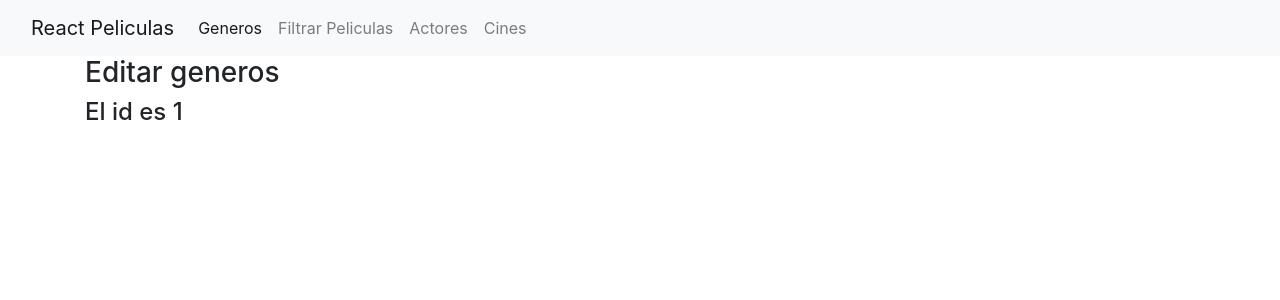
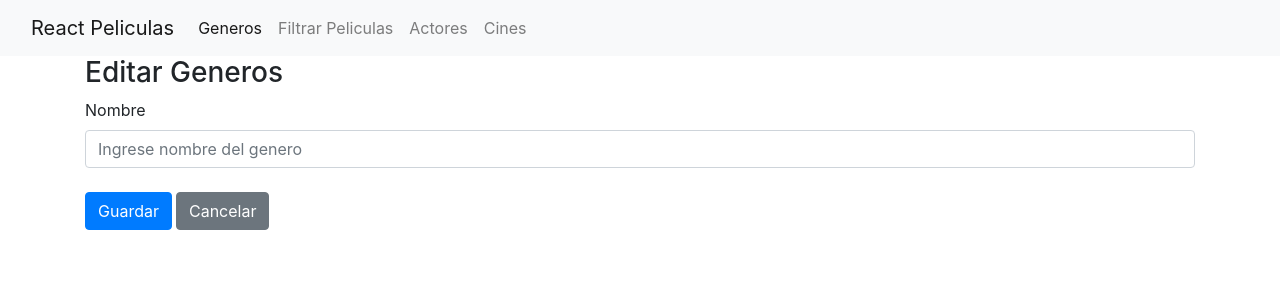
Before and after one commit to aramirezm89/react-peliculas, a React (Create React App) app: page /generos/editar/1 in a window 1280 px wide. Shown: the top 300 px of the page. Built offline with nearby package versions, Linux system fonts and the light colour scheme.

Commit message:
ReutilizandoFormCrearEditar

```diff
--- a/src/peliculas/generos/CrearGeneros.tsx
+++ b/src/peliculas/generos/CrearGeneros.tsx
@@ -1,11 +1,9 @@
-import { Form, Formik } from "formik";
-import { Link, useNavigate } from "react-router-dom";
-import * as yup from "yup";
-import Button from "../../utils/Button";
-import FormGroupText from "../../utils/FormGroupText";
+import { useNavigate } from "react-router-dom";
+import FormularioGeneros from "./FomularioGeneros";
 
 export default function CrearGeneros() {
   const navigate = useNavigate();
+
   return (
     <div>
       <div>
@@ -13,28 +11,15 @@ export default function CrearGeneros() {
       </div>
 
       <div>
-        <Formik
-          initialValues={{
-            nombre: '',
+        <FormularioGeneros
+           model={{nombre:''}}
+           onSubmit={async(values,actions) => {
+            await new Promise(result =>setTimeout(result,2000))
+            console.log(values)
+            actions.resetForm();
           }}
-          onSubmit={(values) => {
 
-             console.log(values.nombre)
-
-          }}
-          validationSchema={yup.object({
-            nombre: yup.string().required('Este campo es requerido.').min(2,"Minimo de caracteres 2").max(50,'campo no permite mas de 50 caracteres')
-            .matches(/^[a-zA-Z_ ]+$/,'Campo no puede contener numeros.' ).primeraLetraMayuscula()
-          })}
-        >
-          <Form>
-           <FormGroupText label="Nombre" campo="nombre" placeholder="Ingrese nombre del genero" />
-            <Button type="submit">Guardar</Button>
-            <Link className="btn btn-secondary" to="/generos">
-              Cancelar
-            </Link>
-          </Form>
-        </Formik>
+        />
       </div>
     </div>
   );
--- a/src/peliculas/generos/EditarGeneros.tsx
+++ b/src/peliculas/generos/EditarGeneros.tsx
@@ -1,4 +1,5 @@
 import { useParams } from "react-router-dom"
+import FormularioGeneros from "./FomularioGeneros";
 
 export default function EditarGeneros(){
 
@@ -6,9 +7,17 @@ export default function EditarGeneros(){
 
 
     return(
-       <div>
-            <h3>Editar generos</h3>
-            <h4>El id es {id}</h4>
-       </div>
+        <div>
+            <h3>Editar Generos</h3>
+        <FormularioGeneros
+           model={{nombre:''}}
+           onSubmit={async(values,actions) => {
+            await new Promise(result =>setTimeout(result,2000))
+            console.log(values)
+            actions.resetForm();
+          }}
+
+        />
+      </div>
     )
 }
--- /dev/null
+++ b/src/peliculas/generos/FomularioGeneros.tsx
@@ -0,0 +1,36 @@
+import { Form, Formik, FormikHelpers } from "formik";
+import { Link } from "react-router-dom";
+import * as yup from "yup";
+import Button from "../../utils/Button";
+import FormGroupText from "../../utils/FormGroupText";
+import { generoModel } from "./GeneroModel";
+export default function FormularioGeneros(props:FormularioGenerosProps){
+    const {model,onSubmit} = props;
+return(
+    <Formik
+    initialValues={model}
+    onSubmit={onSubmit}
+    validationSchema={yup.object({
+      nombre: yup.string().required('Este campo es requerido.').min(2,"Minimo de caracteres 2").max(50,'campo no permite mas de 50 caracteres')
+      .matches(/^[a-zA-Z_ ]+$/,'Campo no puede contener numeros.' ).primeraLetraMayuscula()
+
+    })}
+
+  >
+   {(formikProps)=>(
+      <Form>
+      <FormGroupText label="Nombre" campo="nombre" placeholder="Ingrese nombre del genero" />
+       <Button type="submit" disabled={formikProps.isSubmitting}>Guardar</Button>
+       <Link className="btn btn-secondary" to="/generos">
+         Cancelar
+       </Link>
+     </Form>
+   )}
+  </Formik>
+)
+}
+
+interface FormularioGenerosProps{
+    model:generoModel;
+    onSubmit(values: generoModel,accion:FormikHelpers<generoModel>): void;
+}
--- /dev/null
+++ b/src/peliculas/generos/GeneroModel.tsx
@@ -0,0 +1,3 @@
+export interface generoModel{
+    nombre: string
+}
--- a/src/utils/Button.tsx
+++ b/src/utils/Button.tsx
@@ -1,8 +1,8 @@
 
 export default function Button(props:buttonProps){
-    const {children,onClick,type} = props;
+    const {children,onClick,type,disabled} = props;
     return(
-        <button type={type} onClick={onClick} className="btn btn-primary mt-2 mb-2 mr-1">{children}</button>
+        <button type={type} disabled={disabled} onClick={onClick} className="btn btn-primary mt-2 mb-2 mr-1">{children}</button>
     )
 }
 
@@ -10,8 +10,10 @@ interface buttonProps{
     children : React.ReactNode,
     onClick?() : void,
     type: "button" | "submit"
+    disabled:boolean
 }
 
 Button.defaultProps = {
- type:"button"
+ type:"button",
+ disabled:false
 }
--- a/src/utils/FormGroupText.tsx
+++ b/src/utils/FormGroupText.tsx
@@ -10,6 +10,7 @@ export default function FormGroupText(props: FormGroupTextProps) {
           name={campo}
           className="form-control"
           placeholder={placeholder}
+
         />
         <ErrorMessage name={campo}>
           {(mensaje) => <div className="text-danger">{mensaje}</div>}
```
